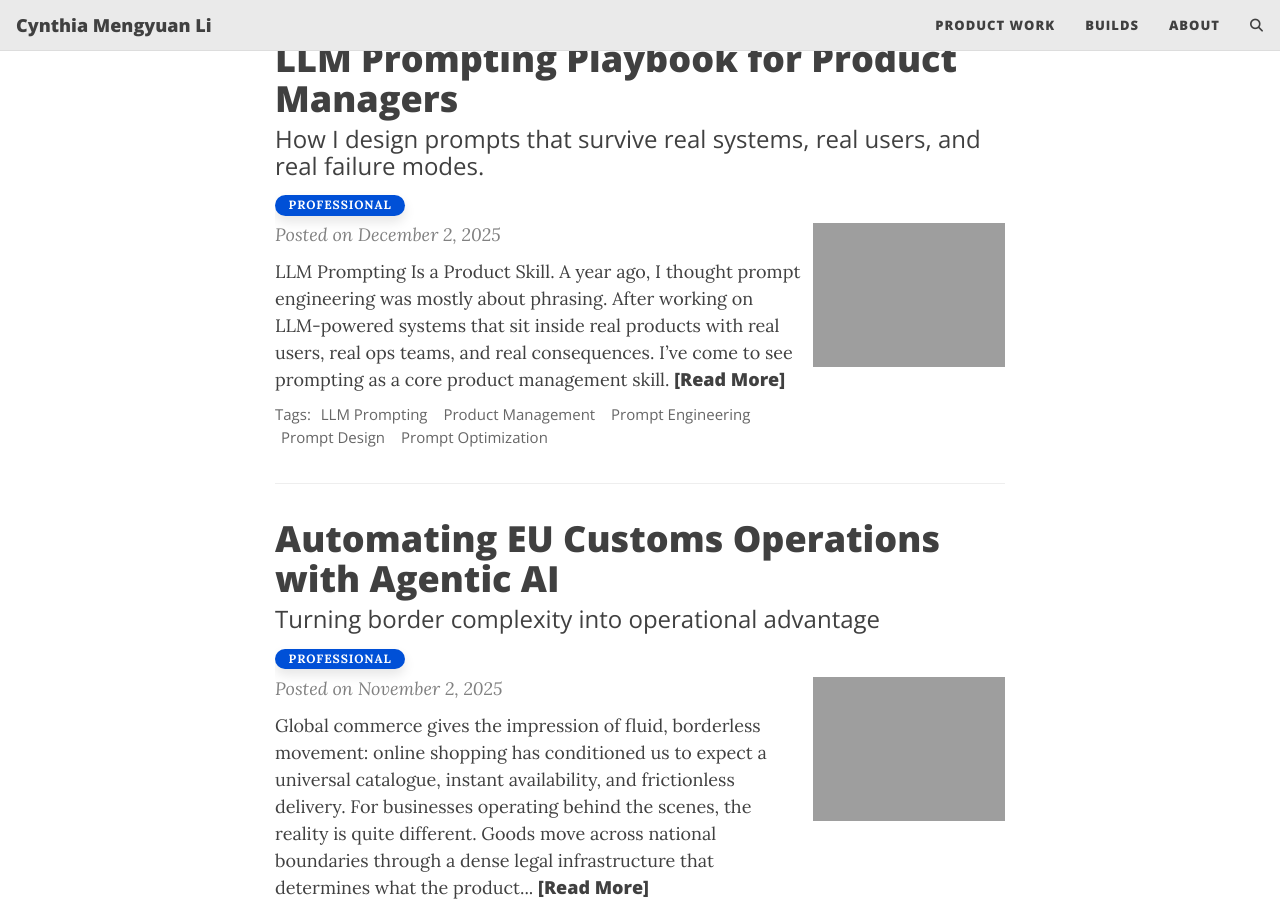
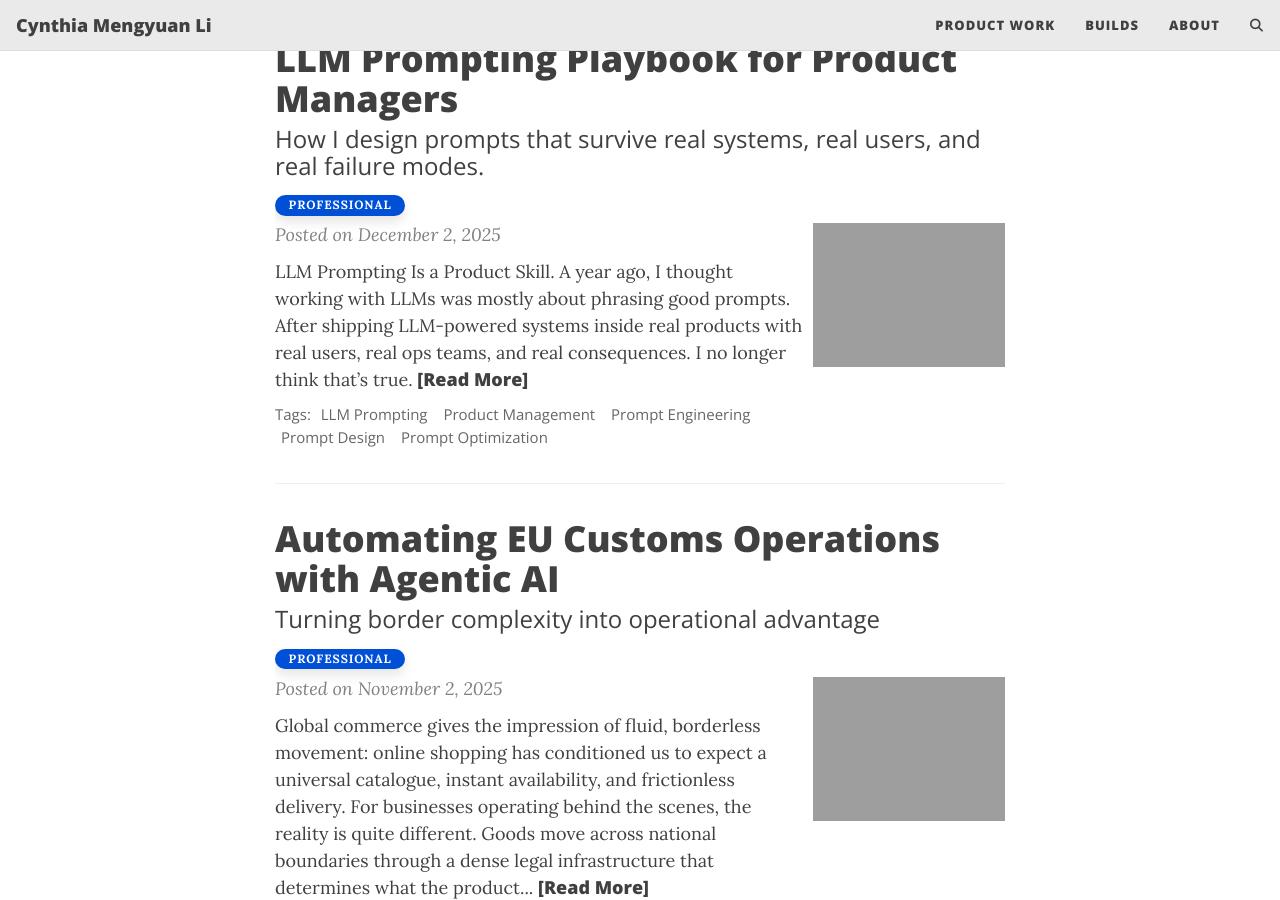
Before and after one commit to cynthialmy/cynthialmy.github.io, a Jekyll site: the page built from index.html, in a window 1280 px wide and 900 px high, scrolled down 382 px. Built offline with Jekyll 4.4.1, drawn with Linux system fonts in a browser that asks for light colours; the list of posts is cut into pages by our own code; comment, search, counter and statistics services are not loaded; part of the change alters nothing that is shown.

Commit message:
added a post

````diff
--- a/_posts/2025-12-02-llm-prompt.md
+++ b/_posts/2025-12-02-llm-prompt.md
@@ -10,24 +10,28 @@ comments: true
 # author: Cynthia Mengyuan Li
 ---
 
-__LLM Prompting Is a Product Skill.__ A year ago, I thought prompt engineering was mostly about phrasing. After working on LLM-powered systems that sit inside real products with real users, real ops teams, and real consequences. I’ve come to see prompting as a core product management skill.
+__LLM Prompting Is a Product Skill.__ A year ago, I thought working with LLMs was mostly about phrasing good prompts. After shipping LLM-powered systems inside real products with real users, real ops teams, and real consequences. I no longer think that’s true.
 
-Because they force clarity where product teams often stay vague.
+The hard part isn’t wording.
 
->Jump to [Canonical Prompt Library](#bonus-canonical-prompt-library) for a library of prompts.
+The hard part is deciding what context the model is allowed to see, when, and why.
 
-## 1. How I think about prompts
+That’s why I now see context engineering as a core product management skill, not a technical trick. It’s a way of forcing product clarity where teams often stay vague.
+
+>Jump to [Canonical Prompt Library](#bonus-canonical-prompt-library) for a collection of prompt templates.
+
+## 1. How I think about context
 
 A prompt is not an instruction to a model.
-It’s a contract between:
+It’s the **final expression of a context contract** between:
 
-- the model,
-- the product,
-- downstream systems,
-- the humans who will trust the output.
+* the model,
+* the product,
+* downstream systems,
+* and the humans who will trust the output.
 
-If a prompt is underspecified, the product is underspecified.
-If a prompt can’t be evaluated, the product can’t scale.
+If the context is underspecified, the product is underspecified.
+If the context can’t be evaluated, the product can’t scale.
 
 Before I write a single word, I answer three questions:
 
@@ -35,13 +39,15 @@ Before I write a single word, I answer three questions:
 2. **Who or what consumes it next?**
 3. **What is the cost of being wrong?**
 
-If I can’t answer those, I’m not ready to prompt.
+These questions don’t shape phrasing, they shape **what information is injected and what is deliberately excluded**.
+
+If I can’t answer them, I’m not ready to write the prompt.
 
 ---
 
-## 2. My default structure for production prompts
+## 2. My default structure for context-engineered prompts
 
-Almost every production prompt I ship follows the same skeleton.
+Almost every production LLM interaction I ship follows the same **context layering**.
 
 ```text
 Role:
@@ -52,7 +58,7 @@ This output will be used by [DOWNSTREAM SYSTEM / PERSON].
 The goal is to optimize for [PRIMARY OBJECTIVE].
 
 Constraints:
-- What the model must not do
+- What the system must not assume
 - What tradeoff to prefer (precision vs recall, speed vs accuracy)
 - When to defer or express uncertainty
 
@@ -62,10 +68,11 @@ Exact structure, explicit fields, no prose outside them
 
 This does two things:
 
-* It **reduces variance**
+* It **bounds the model’s world**
 * It **makes failures legible**
 
-A prompt that fails silently is worse than one that fails loudly.
+A system that fails loudly can be fixed.
+A system that fails silently will scale mistakes.
 
 ---
 
@@ -76,16 +83,16 @@ I design prompts for **how they fail at scale**.
 
 I ask:
 
-* What will the model hallucinate here?
-* What ambiguous cases will show up 10,000 times a day?
-* What will humans over-trust?
+* What information will anchor the model incorrectly?
+* What ambiguity will show up 10,000 times a day?
+* What context will humans over-trust?
 
-Then I encode those risks *into the prompt itself*.
+Then I encode those risks *into the context itself*, not as instructions, but as **structural defaults**.
 
 ### Example: uncertainty-aware decision prompt
 
 ```text
-If the input does not provide sufficient evidence,
+If the available context does not provide sufficient evidence,
 explicitly respond with:
 Decision: NEEDS REVIEW
 Confidence: < 0.6
@@ -98,24 +105,25 @@ Reason: Insufficient signal
 
 ## 4. How I handle confidence
 
-If a prompt produces decisions, it must also produce **confidence**.
+If an LLM output drives decisions, confidence is part of the context contract.
 
-Not vibes. Not hedging language.
+Not vibes.
+Not hedging language.
 A number.
 
 ```text
 Confidence score:
 0.0 = pure guess
-0.5 = ambiguous / mixed signals
+0.5 = mixed or ambiguous signals
 1.0 = near certainty
 ```
 
-Why I do this:
+Why I insist on this:
 
 * It enables thresholding
 * It enables A/B testing
 * It enables human-in-the-loop routing
-* It makes errors debuggable
+* It makes errors diagnosable
 
 Any system without confidence is impossible to tune.
 
@@ -123,10 +131,10 @@ Any system without confidence is impossible to tune.
 
 ## 5. I separate “thinking” from “output”
 
-I never let reasoning leak into production outputs unless a human needs it.
+I won't let reasoning leak into production outputs unless a human explicitly needs it.
 
-Internally, I allow reasoning.
-Externally, I require **structured conclusions**.
+Internally, the model can reason freely.
+Externally, I require **compressed, structured conclusions**.
 
 ```text
 Output:
@@ -138,17 +146,17 @@ Output:
 
 This keeps:
 
-* UX clean
+* UX predictable
 * Ops fast
 * Metrics stable
 
-Verbose AI feels smart in demos and breaks systems in reality.
+Verbose AI feels impressive in demos and becomes a liability at scale.
 
 ---
 
 ## 6. How I design prompts for human-in-the-loop systems
 
-If a human touches the output, I design the prompt for **human time, not model intelligence**.
+When a human touches the output, I design context for **human time, not model intelligence**.
 
 I assume:
 
@@ -156,7 +164,7 @@ I assume:
 * Context-switching is expensive
 * Over-explanation hurts accuracy
 
-So I bias prompts toward **cognitive compression**.
+So I bias context toward **cognitive compression**, not completeness.
 
 ```text
 Summary: 1 neutral sentence
@@ -164,7 +172,7 @@ Action: NONE / REVIEW / ESCALATE
 Reason: bullet points, max 3
 ```
 
-If it takes more than 10 seconds to scan, it’s too slow.
+If it takes more than 10 seconds to scan, it’s too verbose.
 
 ---
 
@@ -196,6 +204,7 @@ If I can’t measure improvement, I should not iterate.
 I version prompts like code:
 
 * Prompt v1.3
+* Context v1.0
 * Changelog
 * Known limitations
 
@@ -206,8 +215,9 @@ When something breaks, instead of asking:
 I should ask:
 
 > “What did my prompt allow?”
+> “What context did I allow this system to see?”
 
-Most failures are **prompt design failures**, not model failures.
+Most failures are **prompt/context design failures**, not model failures.
 
 ---
 
````
